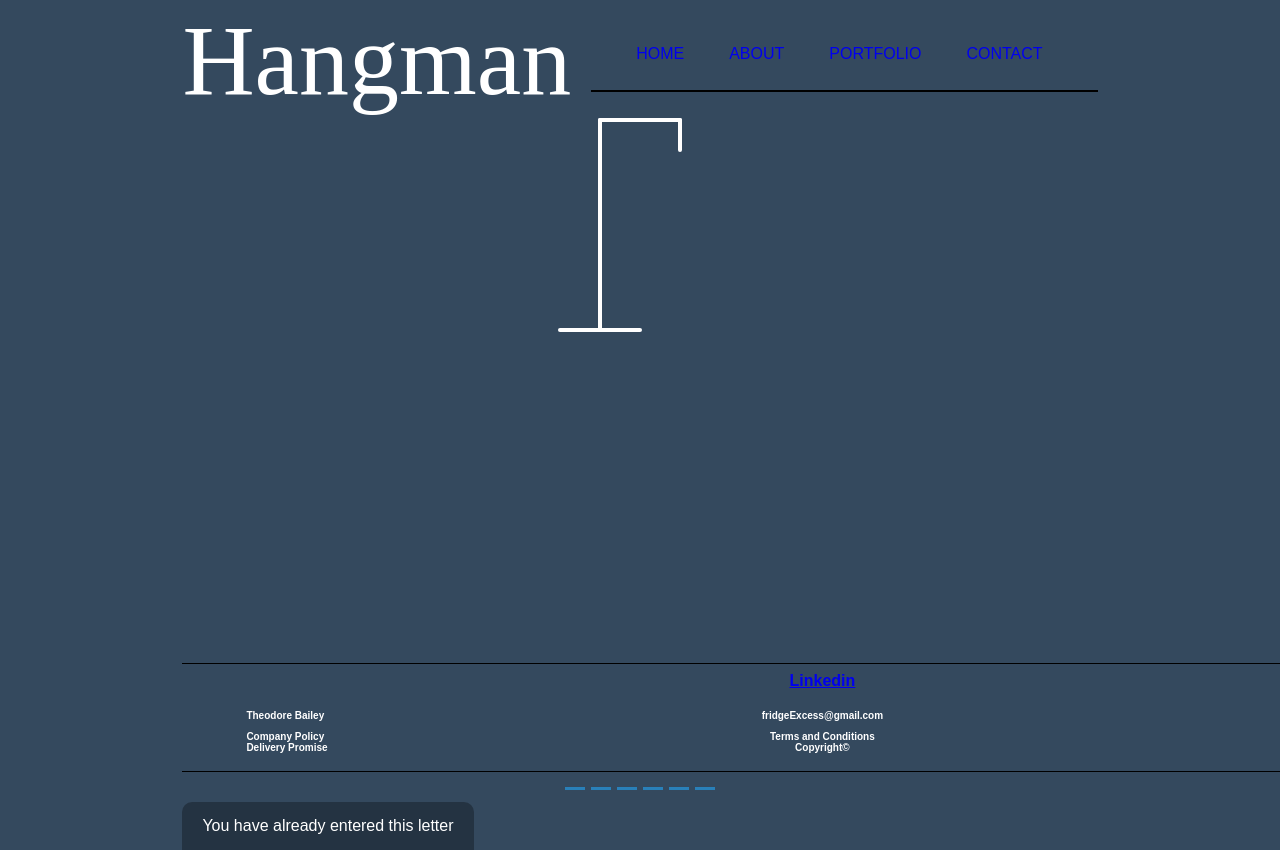
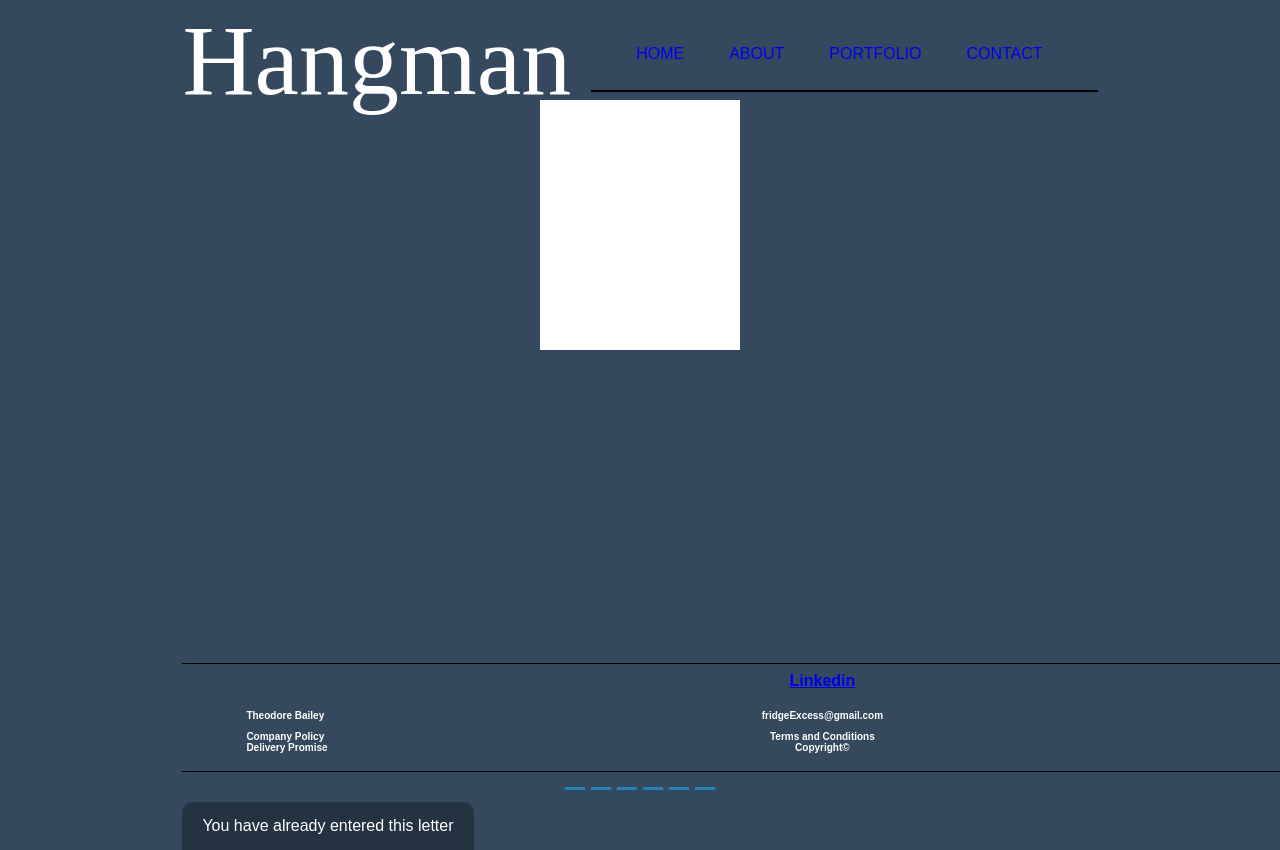
Before and after one commit to theodorebailey/CapstoneProjectVII, a React (Create React App) app: page / in a window 1280 px wide. Built offline with nearby package versions, Linux system fonts and the light colour scheme.

Commit message:
Working project, images done. Need to implmenet key buttons and container for components

```diff
--- a/src/components/Figure.js
+++ b/src/components/Figure.js
@@ -13,59 +13,27 @@ import img9 from './hangmandrawings/state10.GIF';
 import img10 from './hangmandrawings/state11.GIF';
 
 
-// bring in props by destructering
+// bring in props by destructering - using wrong letters to count errors
 const Figure = ({wrongLetters}) => {
+
 	const errors = wrongLetters.length;
 
 
 
   return (
-    <svg height="250" width="200" className="figure-container">
-      {/* <!-- Rod --> */}
-      <line x1="60" y1="20" x2="140" y2="20" />
-      <line x1="140" y1="20" x2="140" y2="50" />
-      <line x1="60" y1="20" x2="60" y2="230" />
-      <line x1="20" y1="230" x2="100" y2="230" />
-
-      {/* <!-- Head --> */}
-      {errors > 0 &&
-        <circle cx="140" cy="70" r="20" />
-      }
-      {/* <!-- Body --> */}
-      {errors > 1 &&
-        <line x1="140" y1="90" x2="140" y2="150" />
-      }
-      {/* <!-- Arms --> */}
-      {errors > 2 &&
-        <line x1="140" y1="120" x2="120" y2="100" />
-      }
-      {errors > 3 &&
-        <line x1="140" y1="120" x2="160" y2="100" />
-      }
-      {/* <!-- Legs --> */}
-      {errors > 4 &&
-        <line x1="140" y1="150" x2="120" y2="180" />
-      }
-      {errors > 5 &&
-        <line x1="140" y1="150" x2="160" y2="180" />
-      }
-    </svg>
-
+     <div className="container">
+      { errors == 0 && <img src={img0} alt="" /> }
+      { errors == 1 && <img src={img1} alt="" /> }
+      { errors == 2 && <img src={img2} alt="" /> }
+      { errors == 3 && <img src={img3} alt="" /> }
+      { errors == 4 && <img src={img4} alt="" /> }
+      { errors == 5 && <img src={img5} alt="" /> }
+      { errors == 6 && <img src={img6} alt="" /> }
+      { errors == 7 && <img src={img7} alt="" /> }
+      { errors == 8 && <img src={img8} alt="" /> }
+      { errors == 10 && <img src={img9} alt="" /> }
+    </div>
   )
 }
 
 export default Figure
-
-   // <div className="container">
-    //   { errors > 0 && <img src={img0} alt="" /> }
-    //   { errors > 1 && <img src={img1} alt="" /> }
-    //   { errors > 2 && <img src={img2} alt="" /> }
-    //   { errors > 3 && <img src={img3} alt="" /> }
-    //   { errors > 4 && <img src={img4} alt="" /> }
-    //   { errors > 5 && <img src={img5} alt="" /> }
-    //   { errors > 6 && <img src={img6} alt="" /> }
-    //   { errors > 7 && <img src={img7} alt="" /> }
-    //   { errors > 8 && <img src={img8} alt="" /> }
-    //   { errors > 9 && <img src={img9} alt="" /> }
-    //   { errors > 10 && <img src={img10} alt="" /> }
-    // </div>
```
Also changed, not shown: src/components/index.js (deleted).
